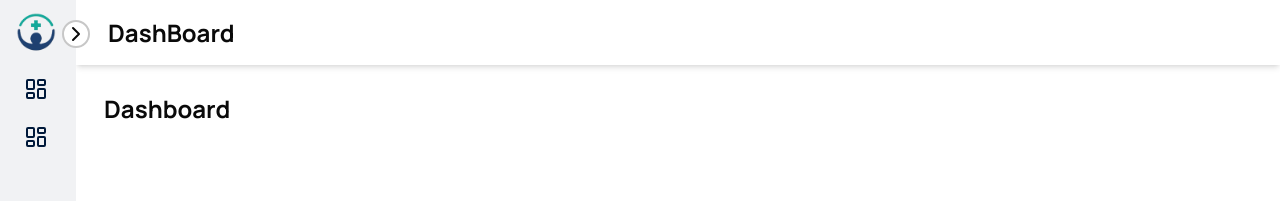
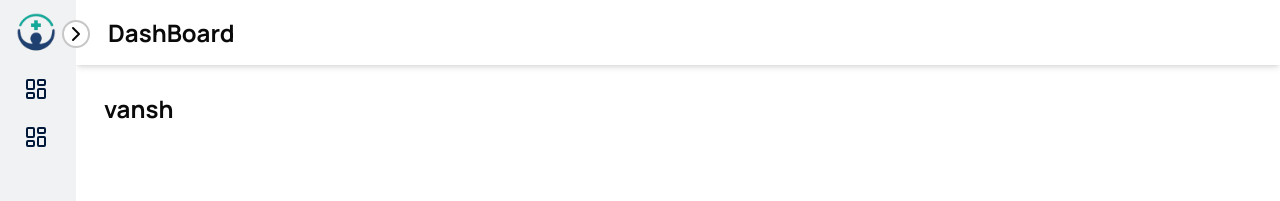
Before and after one commit to Man0747/MediCare, a Next.js app in the folder medicare/: page /Dashboard in a window 1280 px wide. Shown: the top 201 px of the page. Built offline with nearby package versions, Linux system fonts and the light colour scheme.

Commit message:
some changes

```diff
--- a/medicare/app/(route)/Dashboard/_components/DashboardDetails.jsx
+++ b/medicare/app/(route)/Dashboard/_components/DashboardDetails.jsx
@@ -3,7 +3,7 @@ import React from 'react'
 function DashboardDetails() {
   return (
     <div className='p-7 text-2xl font-bold'>
-      Dashboard
+      vansh
     </div>
   )
 }
```
